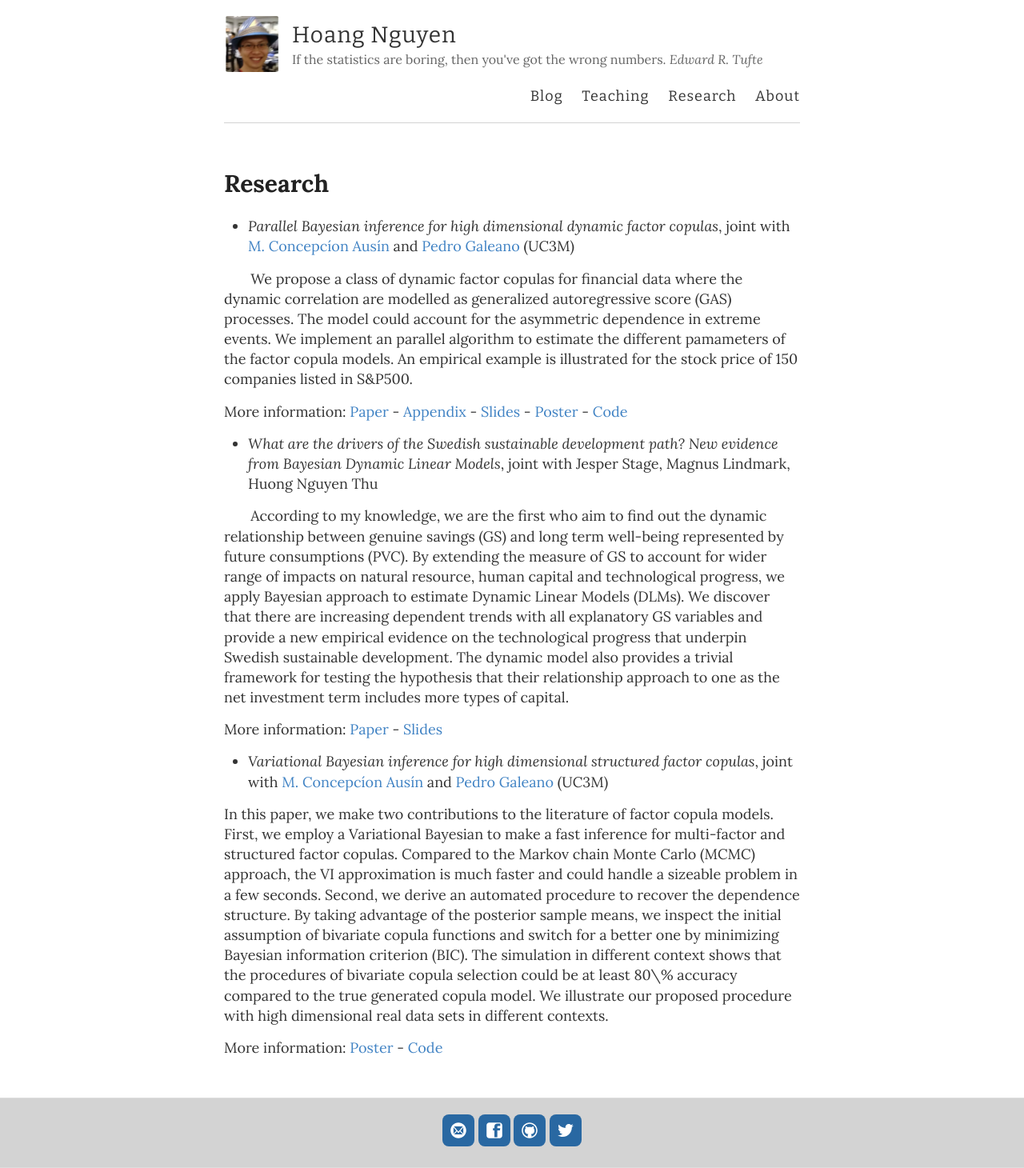
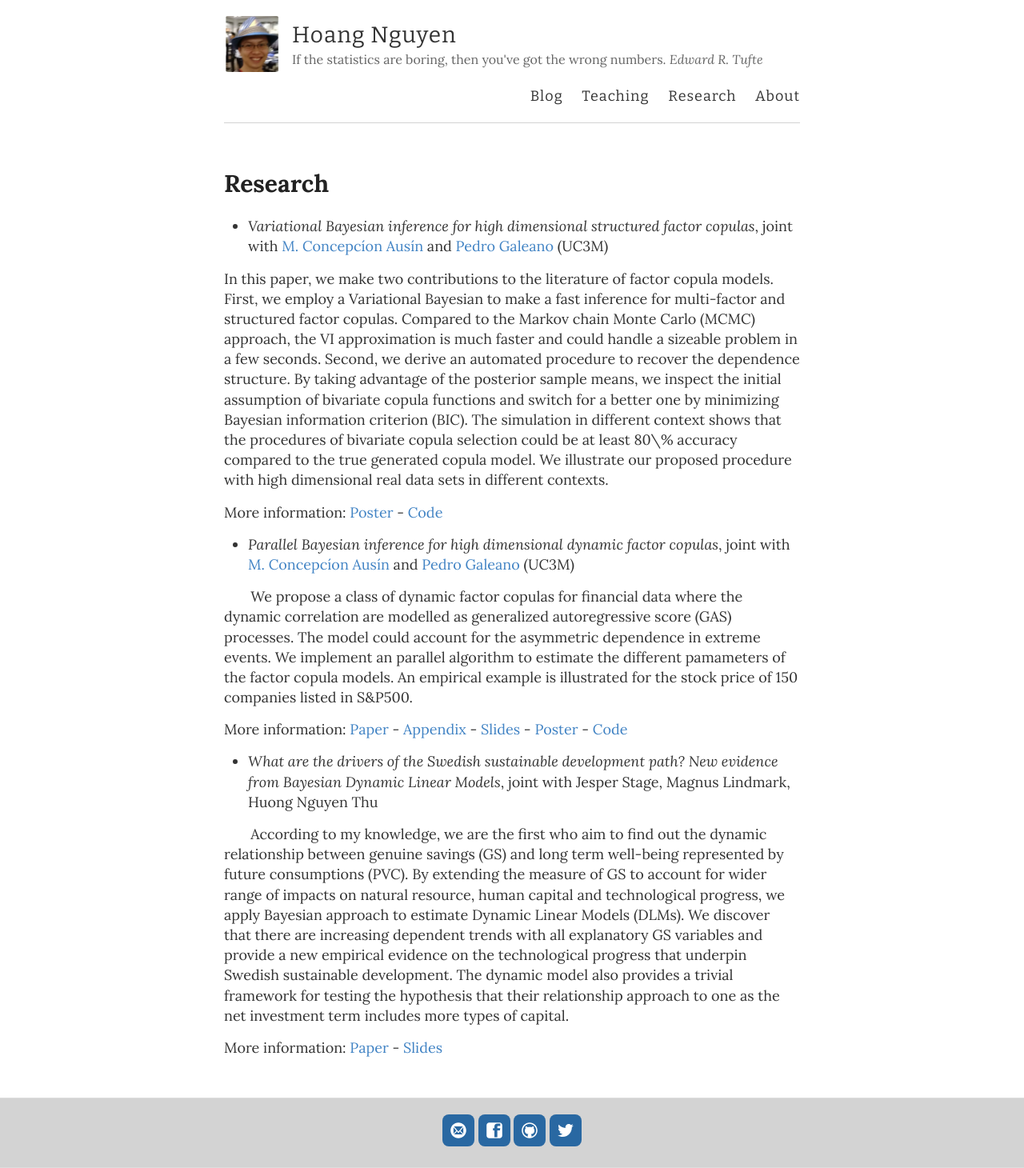
Before and after one commit to hoanguc3m/hoanguc3m.github.io, a Jekyll site: the page built from research.md, in a window 1280 px wide. Shown: the whole page at 80% size. Built offline with Jekyll 4.4.1, drawn with Linux system fonts in a browser that asks for light colours; nearby versions of some CDN libraries; some of the changed lines change nothing that is shown.

Commit message:
abstract

```diff
--- a/research.md
+++ b/research.md
@@ -3,6 +3,15 @@ layout: page
 title: Research
 permalink: /research/
 ---
+
+* *Variational Bayesian inference for high dimensional structured factor copulas*, joint with [M. Concepcíon Ausín](http://portal.uc3m.es/portal/page/portal/dpto_estadistica/personal/Concepcion_Ausin) and [Pedro Galeano](http://portal.uc3m.es/portal/page/portal/dpto_estadistica/home/members/pedro_galeano_san_miguel) (UC3M)
+
+In this paper, we make two contributions to the literature of factor copula models. First, we employ a Variational Bayesian to make a fast inference for multi-factor and structured factor copulas. Compared to the Markov chain Monte Carlo (MCMC) approach, the VI approximation is much faster and could handle a sizeable problem in a few seconds.
+Second, we derive an automated procedure to recover the dependence structure. By taking advantage of the posterior sample means, we inspect the initial assumption of bivariate copula functions and switch for a better one by minimizing Bayesian information criterion (BIC).
+The simulation in different context shows that the procedures of bivariate copula selection could be at least 80\% accuracy compared to the true generated copula model. We illustrate our proposed procedure with high dimensional real data sets in different contexts.
+
+More information:
+[Poster](https://github.com/hoanguc3m/Talk/raw/master/02_vifcop/poster2.pdf) - [Code](https://github.com/hoanguc3m/vifcopula)
 
 
 * *Parallel Bayesian inference for high dimensional dynamic factor copulas*, joint with [M. Concepcíon Ausín](http://portal.uc3m.es/portal/page/portal/dpto_estadistica/personal/Concepcion_Ausin) and [Pedro Galeano](http://portal.uc3m.es/portal/page/portal/dpto_estadistica/home/members/pedro_galeano_san_miguel) (UC3M)
@@ -23,14 +32,3 @@ More information: [Paper](https://github.com/hoanguc3m/Talk/raw/master/01_Dyfaco
 
 More information: [Paper](https://github.com/hoanguc3m/Talk/raw/master/00_sustaindev/20170308.pdf) -
 [Slides](https://github.com/hoanguc3m/Talk/raw/master/00_sustaindev/slide20170623.pdf)
-
-
-
-* *Variational Bayesian inference for high dimensional structured factor copulas*, joint with [M. Concepcíon Ausín](http://portal.uc3m.es/portal/page/portal/dpto_estadistica/personal/Concepcion_Ausin) and [Pedro Galeano](http://portal.uc3m.es/portal/page/portal/dpto_estadistica/home/members/pedro_galeano_san_miguel) (UC3M)
-
-In this paper, we make two contributions to the literature of factor copula models. First, we employ a Variational Bayesian to make a fast inference for multi-factor and structured factor copulas. Compared to the Markov chain Monte Carlo (MCMC) approach, the VI approximation is much faster and could handle a sizeable problem in a few seconds.
-Second, we derive an automated procedure to recover the dependence structure. By taking advantage of the posterior sample means, we inspect the initial assumption of bivariate copula functions and switch for a better one by minimizing Bayesian information criterion (BIC).
-The simulation in different context shows that the procedures of bivariate copula selection could be at least 80\% accuracy compared to the true generated copula model. We illustrate our proposed procedure with high dimensional real data sets in different contexts.
-
-More information:
-[Poster](https://github.com/hoanguc3m/Talk/raw/master/02_vifcop/poster2.pdf) - [Code](https://github.com/hoanguc3m/vifcopula)
```
